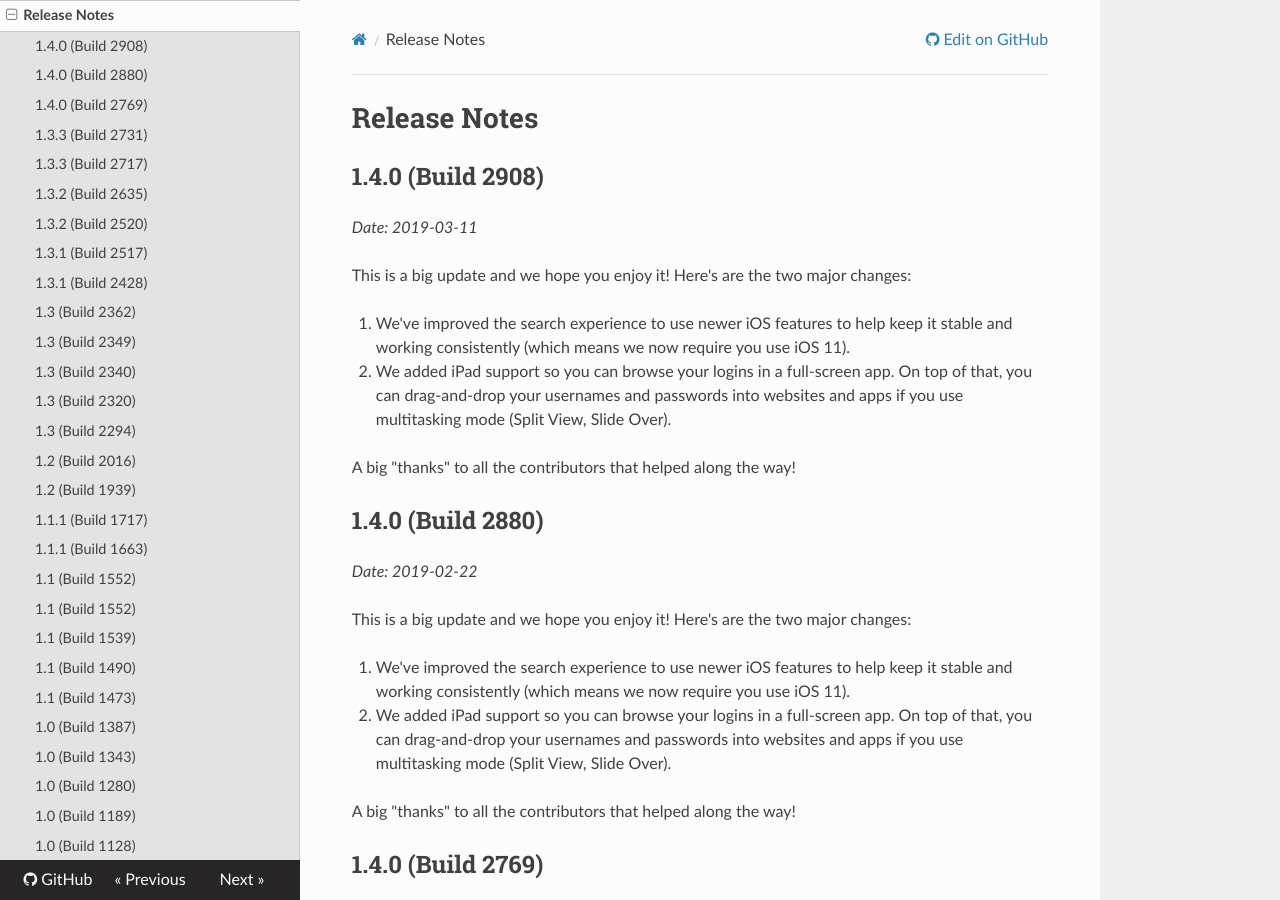
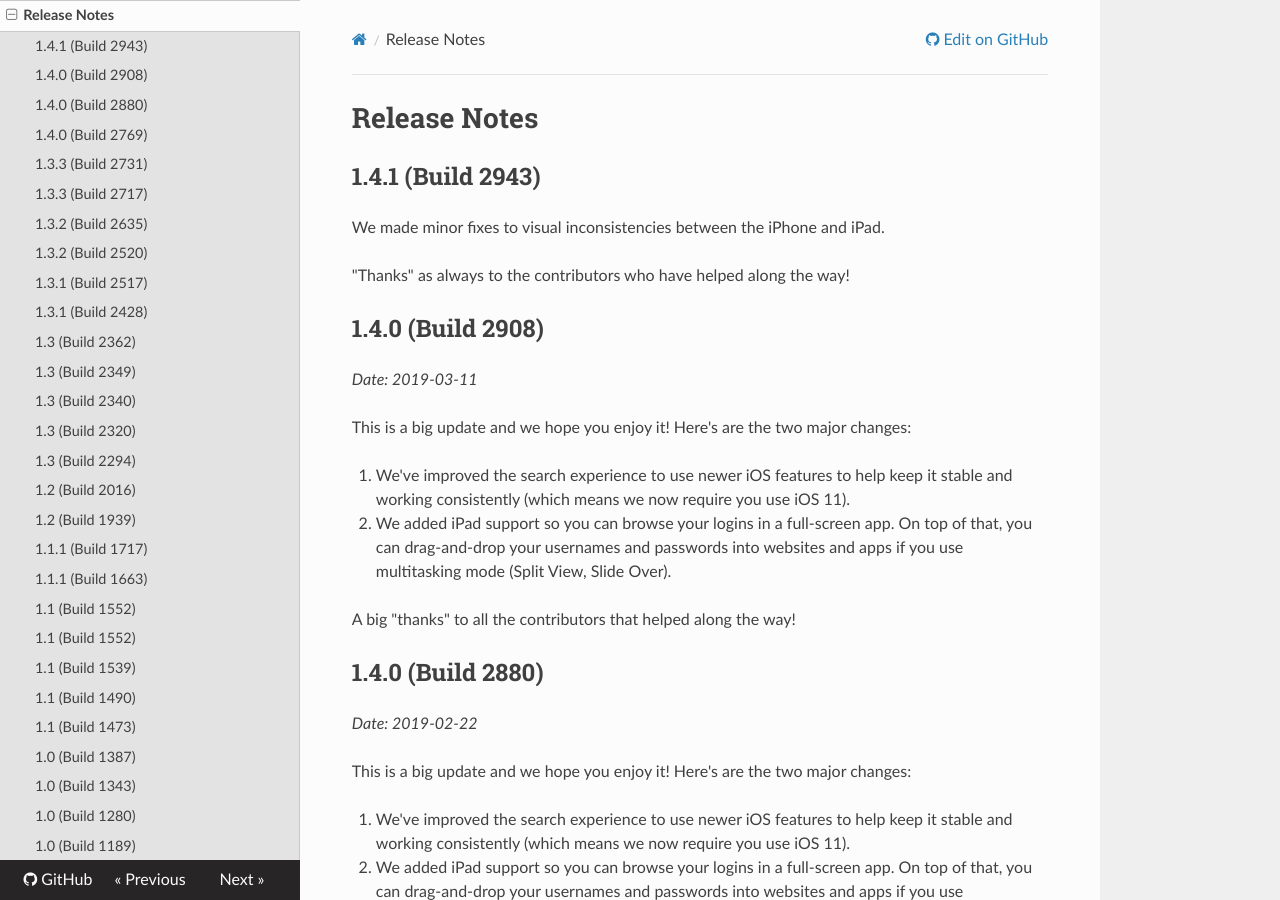
Before and after one commit to mozilla-lockwise/lockwise-ios, an MkDocs documentation site: the page built from docs/release-notes.md, in a window 1280 px wide and 900 px high. Built offline with MkDocs 1.6.1, drawn with Linux system fonts in a browser that asks for light colours; nearby versions of some CDN libraries.

Commit message:
Release notes for v1.4.1

```diff
--- a/docs/release-notes.md
+++ b/docs/release-notes.md
@@ -1,4 +1,10 @@
 # Release Notes
+
+## 1.4.1 (Build 2943)
+
+We made minor fixes to visual inconsistencies between the iPhone and iPad.
+
+"Thanks" as always to the contributors who have helped along the way!
 
 ## 1.4.0 (Build 2908)
 
```
